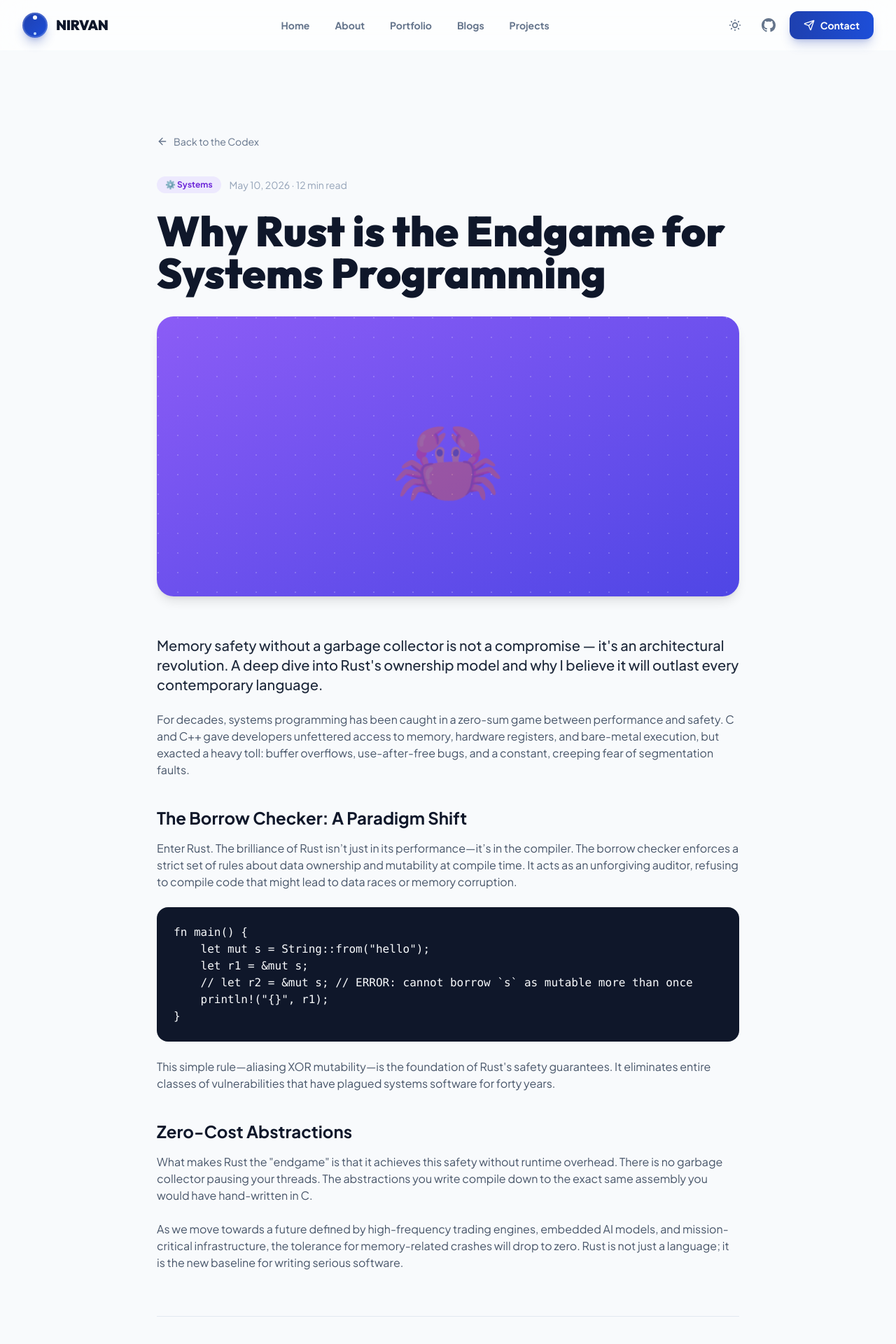
After one commit to mrveer-101/Portfolio, a Django app: page /blogs/1/ in a window 1280 px wide. The commit adds this page. Shown: the top 1920 px of the page at 70% size. Run offline with Django 5.2, Linux system fonts and the light colour scheme; some libraries are stand-ins or nearby versions.

Commit message:
feat: add blog detail page with engagement and comments section

```diff
--- a/core/urls.py
+++ b/core/urls.py
@@ -10,4 +10,5 @@ urlpatterns = [
     path('portfolio/', views.portfolio, name='portfolio'),
     path('projects/', views.projects, name='projects'),
     path('contact/', views.contact, name='contact'),
+    path('blogs/<slug:slug>/', views.blog_detail, name='blog_detail'),
 ]
--- a/core/views.py
+++ b/core/views.py
@@ -17,3 +17,7 @@ def portfolio(request):
 
 def projects(request):
     return render(request, 'projects.html')
+
+def blog_detail(request, slug):
+    # Currently a static template, slug is ignored for now but allows dynamic URLs later
+    return render(request, 'blog_detail.html')
--- /dev/null
+++ b/templates/blog_detail.html
@@ -0,0 +1,139 @@
+{% extends "base.html" %}
+
+{% block title %}NIRVAN | Article{% endblock %}
+
+{% block content %}
+<div class="max-w-4xl mx-auto px-4 sm:px-6 lg:px-8 pt-28 pb-24">
+
+    <!-- BACK BUTTON -->
+    <a href="{% url 'core:blogs' %}" class="inline-flex items-center gap-2 text-sm text-slate-500 hover:text-violet-600 dark:hover:text-violet-400 transition-colors mb-10">
+        <i data-lucide="arrow-left" class="w-4 h-4"></i> Back to the Codex
+    </a>
+
+    <!-- ARTICLE HEADER -->
+    <div class="mb-14">
+        <div class="flex items-center gap-3 mb-6">
+            <span class="inline-block px-3 py-1 bg-violet-100 dark:bg-violet-900/40 text-violet-700 dark:text-violet-400 text-xs font-bold rounded-full">⚙️ Systems</span>
+            <span class="text-slate-400 text-sm">May 10, 2026 · 12 min read</span>
+        </div>
+        <h1 class="text-4xl md:text-5xl lg:text-6xl font-display font-black text-slate-900 dark:text-white leading-tight mb-8">
+            Why Rust is the Endgame for Systems Programming
+        </h1>
+        <div class="w-full h-80 md:h-[400px] bg-gradient-to-br from-violet-500 to-indigo-600 rounded-3xl relative overflow-hidden mb-10 shadow-lg">
+            <div class="absolute inset-0 opacity-20" style="background-image:radial-gradient(circle at 2px 2px,white 1px,transparent 0);background-size:28px 28px;"></div>
+            <div class="absolute inset-0 flex items-center justify-center text-9xl opacity-30">🦀</div>
+        </div>
+    </div>
+
+    <!-- ARTICLE CONTENT -->
+    <article class="prose prose-lg dark:prose-invert max-w-none text-slate-600 dark:text-slate-300 mb-16 font-body">
+        <p class="lead text-xl text-slate-800 dark:text-slate-200 font-medium mb-6">
+            Memory safety without a garbage collector is not a compromise — it's an architectural revolution. A deep dive into Rust's ownership model and why I believe it will outlast every contemporary language.
+        </p>
+        <p class="mb-6">
+            For decades, systems programming has been caught in a zero-sum game between performance and safety. C and C++ gave developers unfettered access to memory, hardware registers, and bare-metal execution, but exacted a heavy toll: buffer overflows, use-after-free bugs, and a constant, creeping fear of segmentation faults.
+        </p>
+        <h2 class="text-2xl font-bold text-slate-900 dark:text-white mt-10 mb-4">The Borrow Checker: A Paradigm Shift</h2>
+        <p class="mb-6">
+            Enter Rust. The brilliance of Rust isn’t just in its performance—it’s in the compiler. The borrow checker enforces a strict set of rules about data ownership and mutability at compile time. It acts as an unforgiving auditor, refusing to compile code that might lead to data races or memory corruption.
+        </p>
+        <pre class="bg-slate-900 text-slate-50 p-6 rounded-2xl overflow-x-auto mb-6"><code class="language-rust">fn main() {
+    let mut s = String::from("hello");
+    let r1 = &mut s;
+    // let r2 = &mut s; // ERROR: cannot borrow `s` as mutable more than once
+    println!("{}", r1);
+}</code></pre>
+        <p class="mb-6">
+            This simple rule—aliasing XOR mutability—is the foundation of Rust's safety guarantees. It eliminates entire classes of vulnerabilities that have plagued systems software for forty years.
+        </p>
+        <h2 class="text-2xl font-bold text-slate-900 dark:text-white mt-10 mb-4">Zero-Cost Abstractions</h2>
+        <p class="mb-6">
+            What makes Rust the "endgame" is that it achieves this safety without runtime overhead. There is no garbage collector pausing your threads. The abstractions you write compile down to the exact same assembly you would have hand-written in C.
+        </p>
+        <p>
+            As we move towards a future defined by high-frequency trading engines, embedded AI models, and mission-critical infrastructure, the tolerance for memory-related crashes will drop to zero. Rust is not just a language; it is the new baseline for writing serious software.
+        </p>
+    </article>
+
+    <hr class="border-slate-200 dark:border-white/10 mb-12">
+
+    <!-- ENGAGEMENT SECTION -->
+    <div class="flex flex-col md:flex-row items-center justify-between gap-6 mb-16">
+
+        <!-- Left: Like and Share -->
+        <div class="flex items-center gap-4">
+            <button class="flex items-center gap-2 px-5 py-2.5 rounded-full border border-slate-200 dark:border-white/10 bg-white dark:bg-white/5 hover:bg-rose-50 dark:hover:bg-rose-900/20 hover:border-rose-200 dark:hover:border-rose-800 text-slate-600 dark:text-slate-300 hover:text-rose-500 transition-all group">
+                <i data-lucide="heart" class="w-5 h-5 group-hover:fill-rose-500"></i>
+                <span class="font-bold text-sm">248 Likes</span>
+            </button>
+
+            <button class="flex items-center justify-center w-11 h-11 rounded-full border border-slate-200 dark:border-white/10 bg-white dark:bg-white/5 hover:bg-slate-50 dark:hover:bg-white/10 text-slate-600 dark:text-slate-300 transition-all">
+                <i data-lucide="share-2" class="w-5 h-5"></i>
+            </button>
+        </div>
+
+        <!-- Right: Subscribe -->
+        <div class="flex items-center gap-4 w-full md:w-auto">
+            <span class="text-sm text-slate-500 dark:text-slate-400 hidden md:inline">Never miss a signal.</span>
+            <button class="w-full md:w-auto px-6 py-2.5 bg-violet-600 hover:bg-violet-700 text-white font-bold rounded-full shadow-lg shadow-violet-500/20 transition-transform hover:scale-105 flex items-center justify-center gap-2">
+                <i data-lucide="bell" class="w-4 h-4"></i> Subscribe to Codex
+            </button>
+        </div>
+    </div>
+
+    <!-- COMMENTS SECTION -->
+    <div class="bg-slate-50 dark:bg-white/5 rounded-3xl p-8 md:p-10 border border-slate-100 dark:border-white/10">
+        <h3 class="text-2xl font-display font-bold text-slate-900 dark:text-white mb-8 flex items-center gap-3">
+            <i data-lucide="message-square" class="w-6 h-6 text-violet-500"></i> Discussion
+        </h3>
+
+        <!-- Comment Input -->
+        <div class="flex gap-4 mb-10">
+            <div class="w-10 h-10 rounded-full bg-slate-200 dark:bg-slate-700 flex-shrink-0 flex items-center justify-center text-slate-500">
+                <i data-lucide="user" class="w-5 h-5"></i>
+            </div>
+            <div class="flex-1">
+                <textarea rows="3" placeholder="Add to the discussion..." class="w-full bg-white dark:bg-[#0a0f1c] border border-slate-200 dark:border-white/10 rounded-2xl p-4 text-slate-900 dark:text-white placeholder-slate-400 focus:outline-none focus:border-violet-500 focus:ring-2 focus:ring-violet-500/20 transition-all resize-none"></textarea>
+                <div class="flex justify-end mt-3">
+                    <button class="px-5 py-2 bg-slate-900 dark:bg-white text-white dark:text-slate-900 text-sm font-bold rounded-full hover:opacity-90 transition-opacity">
+                        Post Comment
+                    </button>
+                </div>
+            </div>
+        </div>
+
+        <!-- Sample Comment -->
+        <div class="space-y-8">
+            <div class="flex gap-4">
+                <div class="w-10 h-10 rounded-full bg-blue-100 dark:bg-blue-900/40 text-blue-600 flex items-center justify-center font-bold font-display flex-shrink-0">
+                    A
+                </div>
+                <div>
+                    <div class="flex items-baseline gap-2 mb-1">
+                        <span class="font-bold text-slate-900 dark:text-white">Alex Chen</span>
+                        <span class="text-xs text-slate-400">2 days ago</span>
+                    </div>
+                    <p class="text-slate-600 dark:text-slate-300 text-sm leading-relaxed">
+                        Spot on analysis. The transition to Rust for our low-latency trading infrastructure solved memory leak issues we had been fighting in C++ for months. The compiler is strict, but it's exactly the kind of strictness you want when real capital is on the line.
+                    </p>
+                    <div class="flex items-center gap-4 mt-3">
+                        <button class="text-xs text-slate-400 hover:text-slate-600 dark:hover:text-slate-200 font-bold flex items-center gap-1"><i data-lucide="thumbs-up" class="w-3 h-3"></i> 12</button>
+                        <button class="text-xs text-slate-400 hover:text-slate-600 dark:hover:text-slate-200 font-bold">Reply</button>
+                    </div>
+                </div>
+            </div>
+        </div>
+
+    </div>
+
+</div>
+
+<!-- Initialize Lucide Icons for this page specifically if needed or handled globally -->
+<script>
+    document.addEventListener('DOMContentLoaded', () => {
+        if(window.lucide) {
+            lucide.createIcons();
+        }
+    });
+</script>
+{% endblock %}
--- a/templates/portfolio.html
+++ b/templates/portfolio.html
@@ -82,12 +82,12 @@
         <div class="p-6 bg-white dark:bg-white/5 rounded-3xl border border-slate-100 dark:border-white/10 card-hover text-center shadow-sm">
             <div class="text-3xl mb-3">⚙️</div>
             <h4 class="font-display font-bold text-slate-900 dark:text-white mb-1">Systems</h4>
-            <p class="text-xs text-slate-500">Rust · Go · C</p>
+            <p class="text-xs text-slate-500">Rust · Go · Python</p>
         </div>
         <div class="p-6 bg-white dark:bg-white/5 rounded-3xl border border-slate-100 dark:border-white/10 card-hover text-center shadow-sm">
             <div class="text-3xl mb-3">🌐</div>
-            <h4 class="font-display font-bold text-slate-900 dark:text-white mb-1">Web Stack</h4>
-            <p class="text-xs text-slate-500">Django · HTMX · Alpine</p>
+            <h4 class="font-display font-bold text-slate-900 dark:text-white mb-1">DHAT Stack</h4>
+            <p class="text-xs text-slate-500">Django · HTMX · Alpine · Tailwind</p>
         </div>
         <div class="p-6 bg-white dark:bg-white/5 rounded-3xl border border-slate-100 dark:border-white/10 card-hover text-center shadow-sm">
             <div class="text-3xl mb-3">🧠</div>
```
Also changed, not shown: templates/blogs.html (+7 -7 lines).
